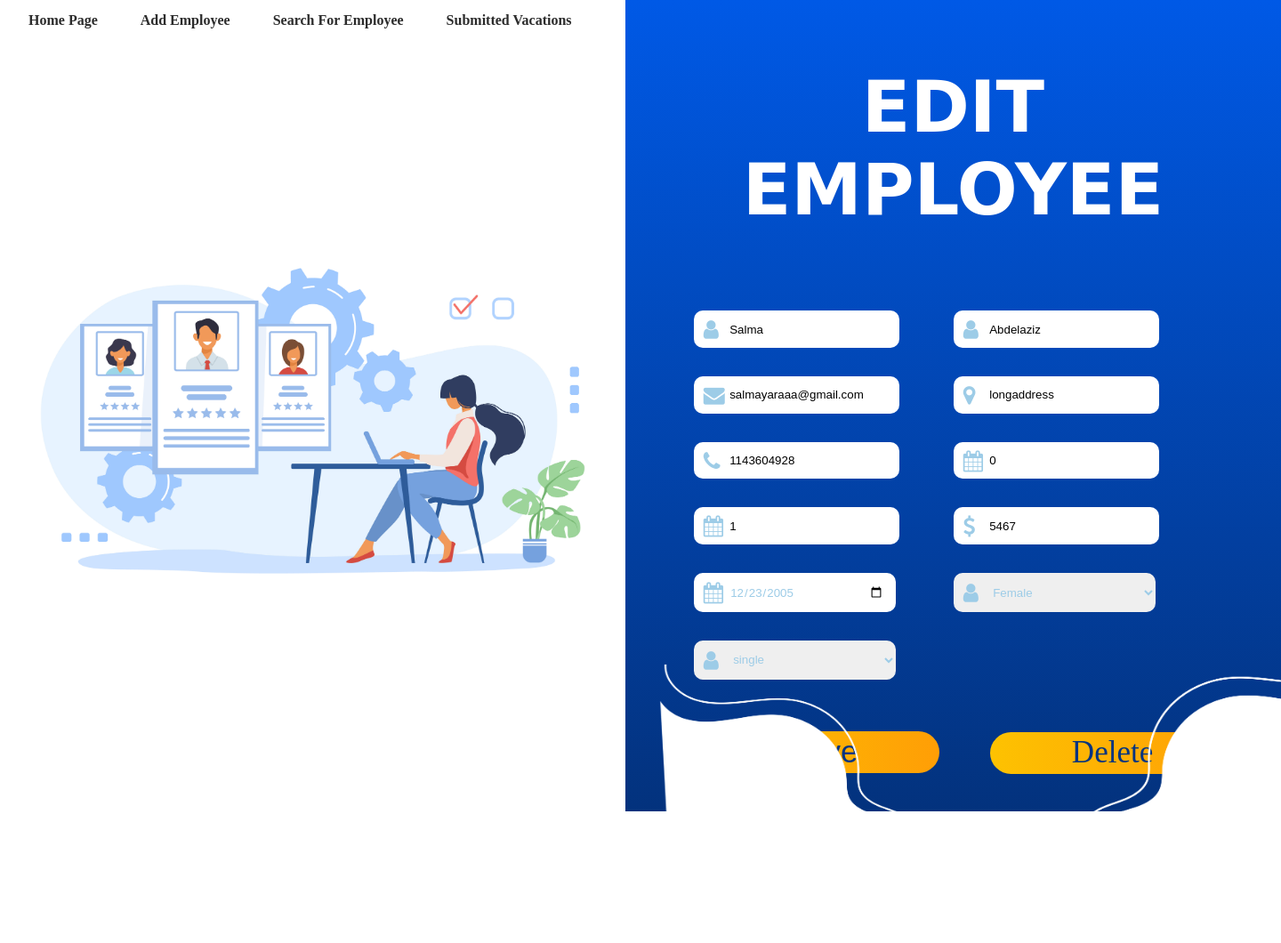
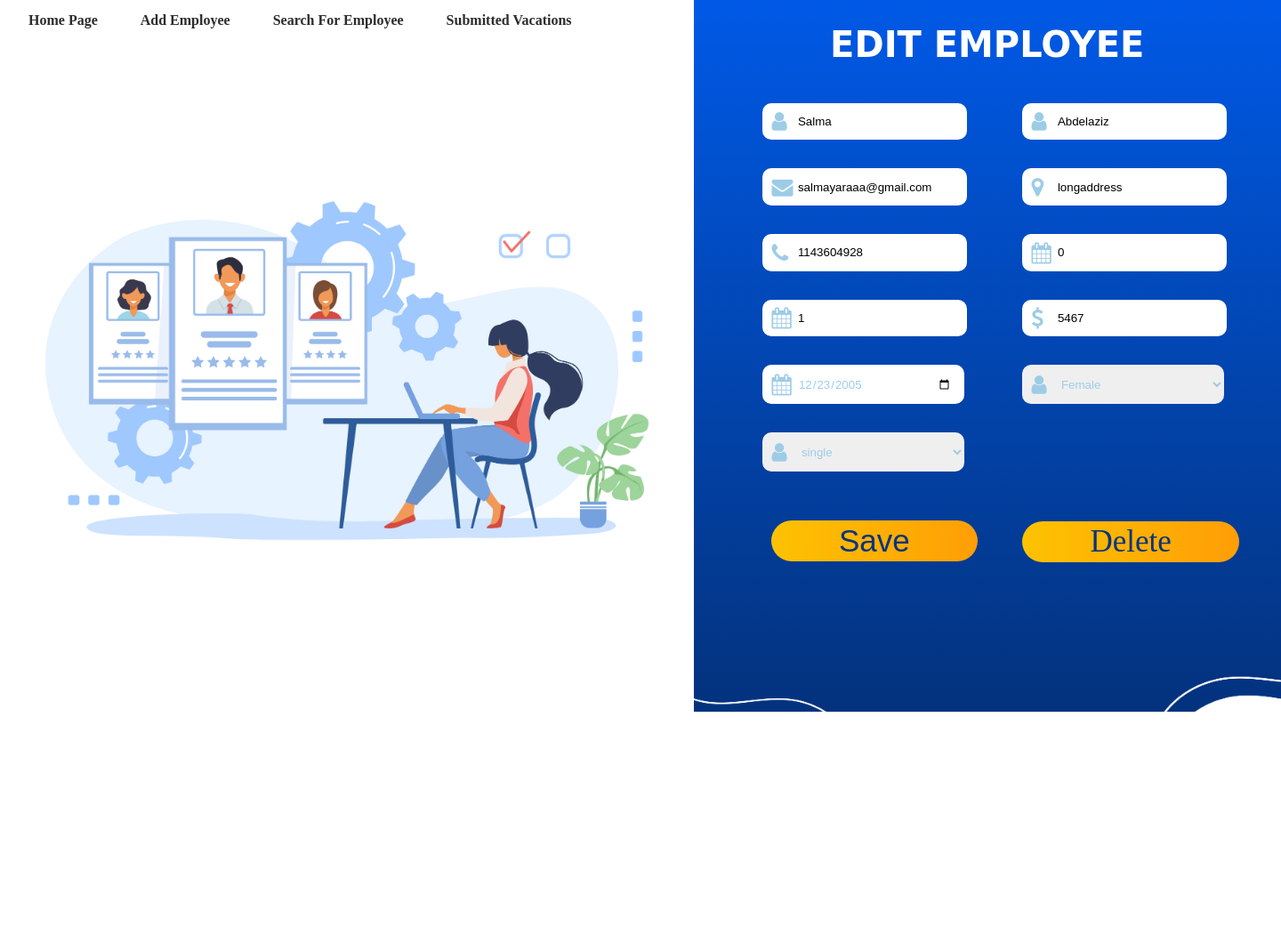
Before and after one commit to 3bde1r7man/HR_web, a Django app: page /employees/1/update in a window 1440 px wide; the page is wider, and only the part inside the window is pictured. Shown: that part at 89% size. Run offline with Django 4.2, Linux system fonts and the light colour scheme; data comes from the database, SQL or seed files in the repository.

Commit message:
fix edit page font style

```diff
--- a/hr_web/hr_app/static/style/editStyle.css
+++ b/hr_web/hr_app/static/style/editStyle.css
@@ -29,16 +29,17 @@ div.office-img img{
     width: 100%;
     height: auto;
 }
-a{text-decoration: none;}
+a{
+    text-decoration: none;
+}
 h1{
     font-family: cursive;
     font-weight: bold;
-    font-size: 5em;
+    font-size: 2.5em;
     text-transform: uppercase;
     color: white;
     display: block;
     text-align: center;
-    margin: 10%;
 }
 
 form{
```
